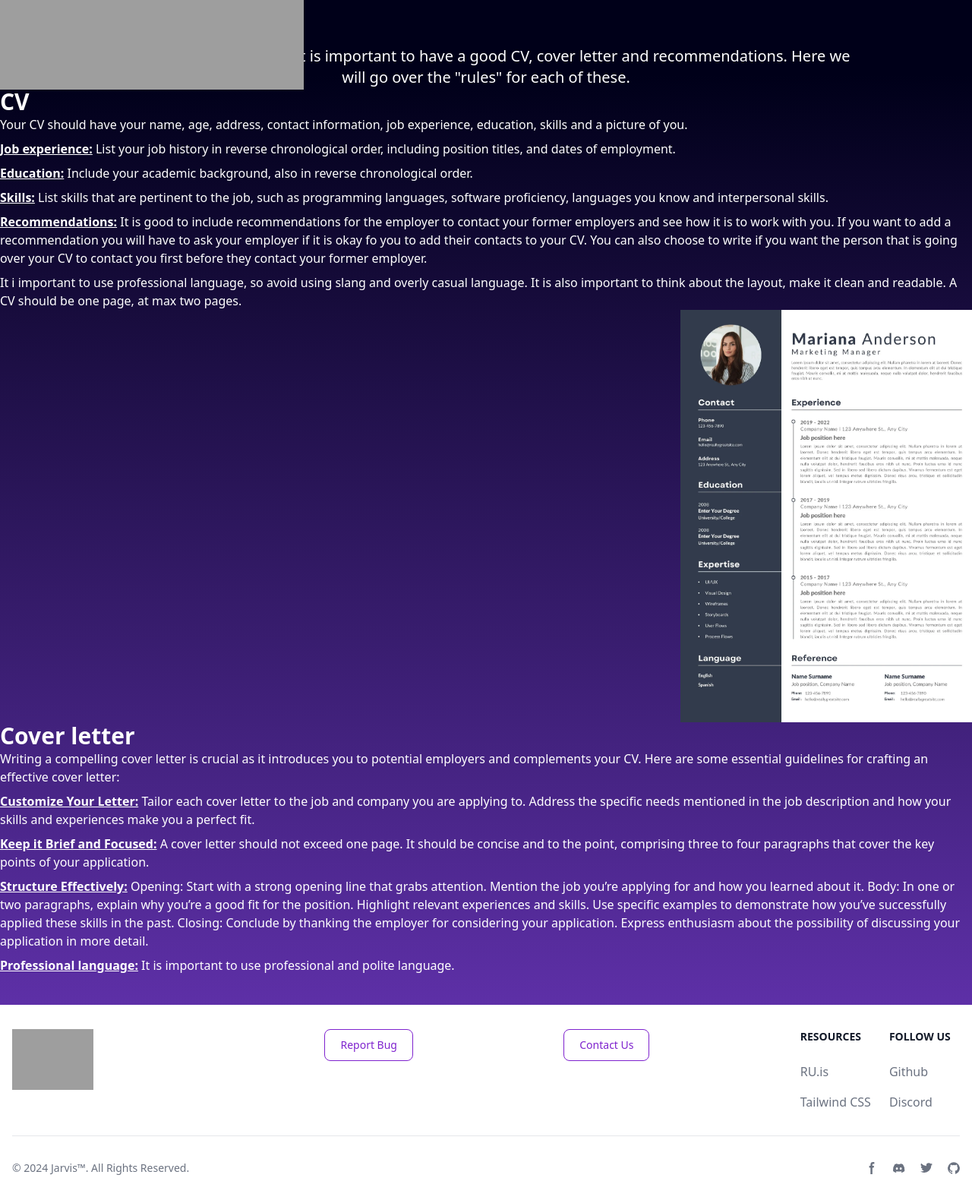
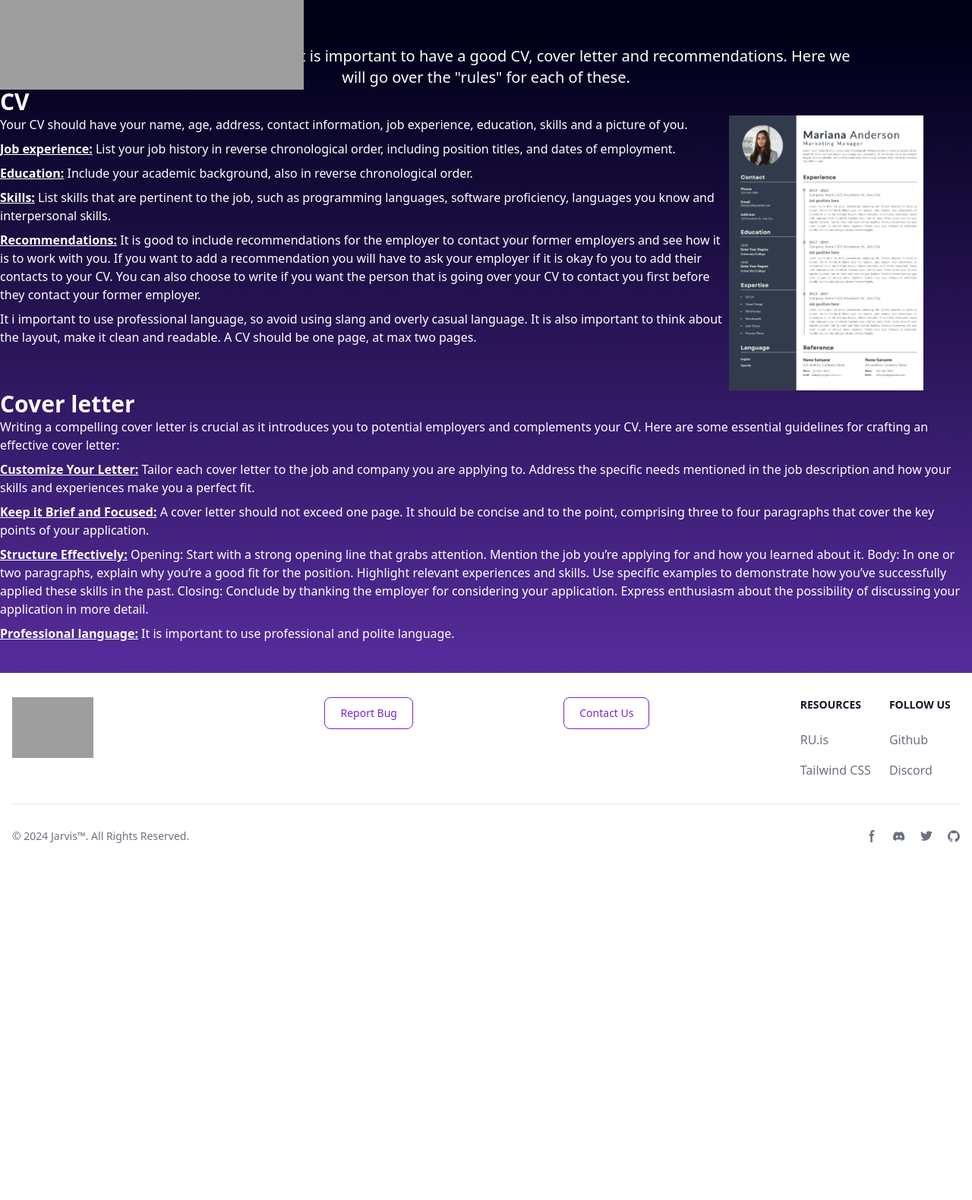
Before and after one commit to milosptr/verklegt-namskeid-2, a Django app: page /application-guide in a window 1280 px wide. Shown: the part 84-1664 px from the top of the page at 76% size. After the commit the page ends 1194 px from the top, so only its background shows below. Run offline with Django 5.2, Linux system fonts and the light colour scheme; parts of the project's set-up code (start-up, migrations or seed data) failed here and were passed over; some libraries are stand-ins or nearby versions; grey boxes are pictures that could not be loaded.

Commit message:
add images

```diff
--- a/src/templates/pages/application_guide.html
+++ b/src/templates/pages/application_guide.html
@@ -10,36 +10,45 @@
 
 {% include "components/h3.html" with text="CV" %}
 
-<div>
+<div class="flex">
+    <div class="w-3/4">
         <p>
          Your CV should have your name, age, address, contact information, job experience,
-         education, skills and a picture of you.</p>
+             education, skills and a picture of you.
+        </p>
 
-     <p class="pt-2"> <a class="underline font-bold"> Job experience:</a>
-     List your job history in reverse chronological order, including position titles, and dates of employment.</p>
+         <p class="pt-2"> <span class="underline font-bold">Job experience:</span>
+         List your job history in reverse chronological order, including position titles, and dates of employment.
+         </p>
 
-     <p class="pt-2"> <a class="underline font-bold"> Education:</a>
-     Include your academic background, also in reverse chronological order.</p>
+         <p class="pt-2"> <span class="underline font-bold"> Education:</span>
+         Include your academic background, also in reverse chronological order.
+         </p>
 
-     <p class="pt-2"> <a class="underline font-bold"> Skills:</a>
+         <p class="pt-2"> <span class="underline font-bold"> Skills:</span>
          List skills that are pertinent to the job, such as programming languages, software proficiency,
-         languages you know and interpersonal skills. </p>
+             languages you know and interpersonal skills.
+         </p>
 
-     <p class="pt-2"> <a class="underline font-bold"> Recommendations:</a>
+         <p class="pt-2"> <span class="underline font-bold"> Recommendations:</span>
          It is good to include recommendations for the employer to contact your former employers and see
              how it is to work with you. If you want to add a recommendation you will have to ask your
              employer if it is okay fo you to add their contacts to your CV. You can also choose to write
              if you want the person that is going over your CV to contact you first before they contact your
-         former employer.</p>
+             former employer.
+         </p>
 
          <p class="pt-2">
          It i important to use professional language, so avoid using slang and overly casual language.
              It is also important to think about the layout, make it clean and readable.
              A CV should be one page, at max two pages.
          </p>
+    </div>
 
+    <div class="w-1/4">
          {% load static %}
-     <img class="h-auto max-w-sm ms-auto" src="{% static "assets/cv.webp" %}" alt="picture of a cv" />
+         <img class="w-64" src="{% static "assets/cv.webp" %}" alt="picture of a cv" />
+    </div>
  </div>
 
 
@@ -49,30 +58,34 @@
  <div>
      <p>
      Writing a compelling cover letter is crucial as it introduces you to potential employers and
-         complements your CV. Here are some essential guidelines for crafting an effective cover letter:<p/>
+         complements your CV. Here are some essential guidelines for crafting an effective cover letter:
+     </p>
 
-     <p class="pt-2"> <a class="underline font-bold">Customize Your Letter:</a>
+     <p class="pt-2"> <span class="underline font-bold">Customize Your Letter:</span>
      Tailor each cover letter to the job and company you are applying to.
          Address the specific needs mentioned in the job description and how your skills and experiences
-         make you a perfect fit.</p>
+         make you a perfect fit.
+     </p>
 
 
-     <p class="pt-2"> <a class="underline font-bold">Keep it Brief and Focused:</a>
+     <p class="pt-2"> <span class="underline font-bold">Keep it Brief and Focused:</span>
      A cover letter should not exceed one page. It should be concise and to the point, comprising three
-         to four paragraphs that cover the key points of your application.</p>
+         to four paragraphs that cover the key points of your application.
+     </p>
 
-     <p class="pt-2"> <a class="underline font-bold">Structure Effectively:</a>
+     <p class="pt-2"> <span class="underline font-bold">Structure Effectively:</span>
      Opening: Start with a strong opening line that grabs attention. Mention the job you’re applying for
          and how you learned about it.
      Body: In one or two paragraphs, explain why you’re a good fit for the position. Highlight relevant
          experiences and skills. Use specific examples to demonstrate how you’ve successfully  applied these
          skills in the past.
      Closing: Conclude by thanking the employer for considering your application. Express enthusiasm
-         about the possibility of discussing your application in more detail.</p>
+         about the possibility of discussing your application in more detail.
+     </p>
 
-     <p class="pt-2"><a class="underline font-bold">Professional language:</a>
-     It is important to use professional and polite language.</p>
-
+     <p class="pt-2"><span class="underline font-bold">Professional language:</span>
+     It is important to use professional and polite language.
+     </p>
  </div>
 
 {% endblock %}
```
Lines whose indentation alone changed are shown as unchanged.
